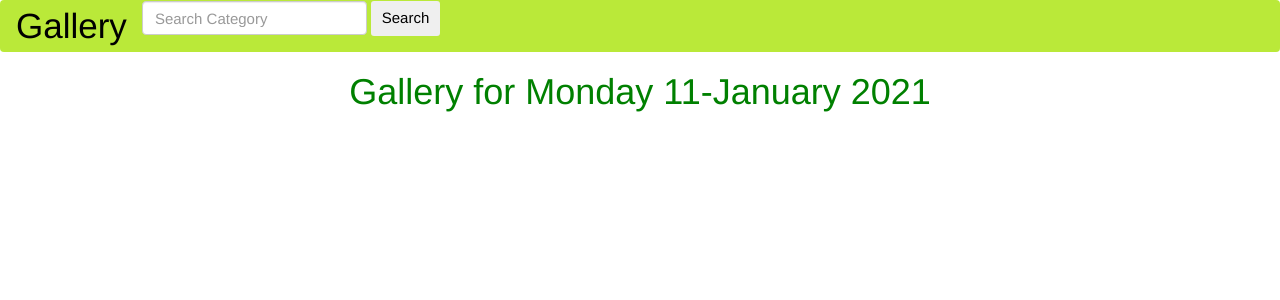
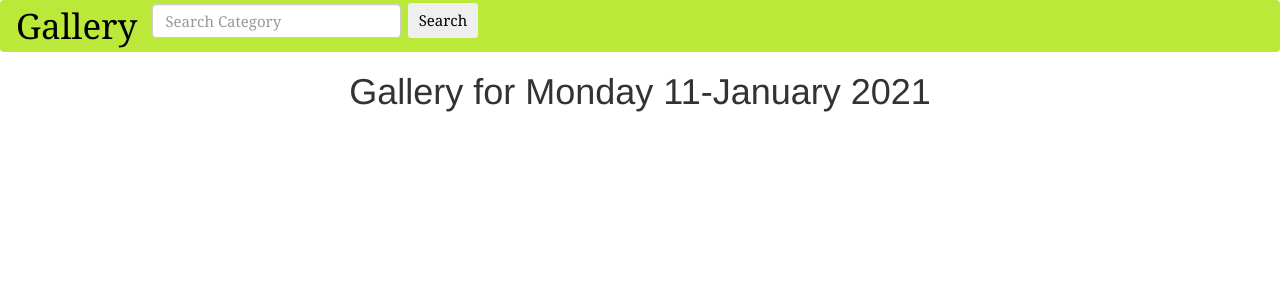
Before and after one commit to Alikhalid2020/Khalid-gallery, a Django app: page /gallery/ in a window 1280 px wide. Shown: the top 300 px of the page. Run offline with Django 3.2, Linux system fonts and the light colour scheme; some libraries are stand-ins or nearby versions.

Commit message:
added static file and css

```diff
--- a/gallery/static/css/basegallery.css
+++ b/gallery/static/css/basegallery.css
@@ -1,4 +1,5 @@
-h1
-{
-  color: green;
+*{
+  font-family: Georgia, 'Times New Roman', Times, serif;
+  /* background-color: aquamarine; */
+  font-size: x-large;
 }
```
